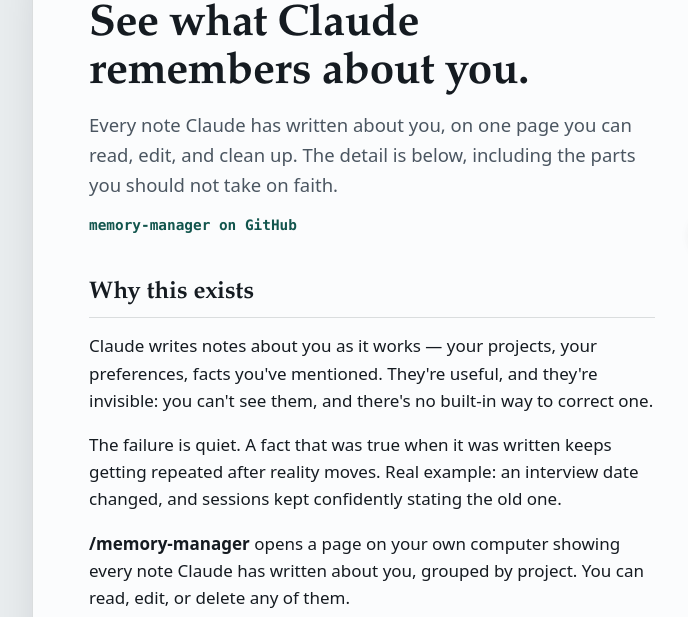
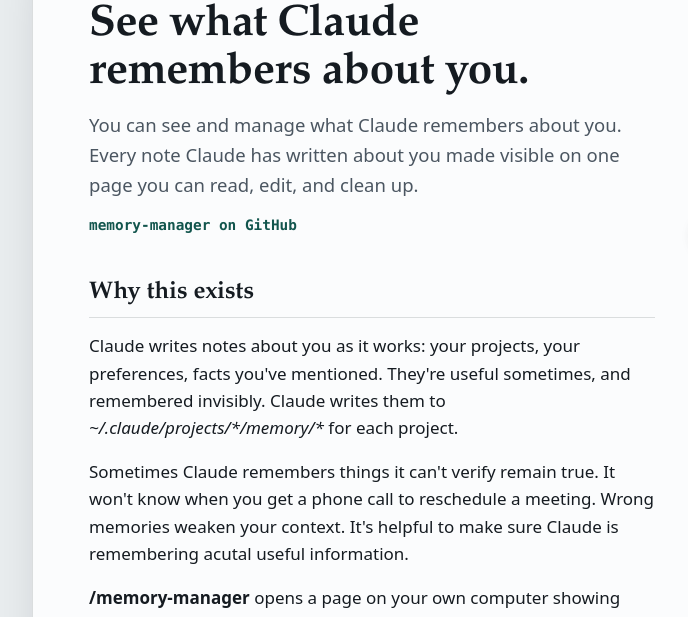
Before and after one commit to chzylee/skill-library, a plain HTML site: page memory-manager/faq.html in a window 1280 px wide. Shown: the part 168-785 px from the top of the page, 268-956 px from the left. Drawn offline with Linux system fonts and the light colour scheme.

Commit message:
fix wording

```diff
--- a/memory-manager/faq.html
+++ b/memory-manager/faq.html
@@ -103,9 +103,9 @@
       <p class="eyebrow"><span class="dot"></span><a href="https://github.com/chzylee/skill-library">skill-library</a> · <a href="https://github.com/chzylee/skill-library/tree/main/memory-manager">memory-manager</a><span class="muted"> · updated 2026-08-05</span></p>
       <h1>See what Claude remembers about you.</h1>
       <p class="tagline">
-        Every note Claude has written about you, on one page you can read, edit,
-        and clean up. The detail is below, including the parts you should not
-        take on faith.
+        You can see and manage what Claude remembers about you.
+        Every note Claude has written about you made visible on one page you
+        can read, edit, and clean up.
       </p>
       <p class="topnav"><a href="https://github.com/chzylee/skill-library/tree/main/memory-manager">memory-manager on GitHub</a></p>
     </header>
@@ -113,14 +113,14 @@
     <main id="section-faq">
       <h2>Why this exists</h2>
       <p>
-        Claude writes notes about you as it works — your projects, your preferences,
-        facts you've mentioned. They're useful, and they're invisible: you can't see
-        them, and there's no built-in way to correct one.
+        Claude writes notes about you as it works: your projects, your preferences,
+        facts you've mentioned. They're useful sometimes, and remembered invisibly.
+        Claude writes them to <em>~/.claude/projects/*/memory/*</em> for each project.
       </p>
       <p>
-        The failure is quiet. A fact that was true when it was written keeps getting
-        repeated after reality moves. Real example: an interview date changed, and
-        sessions kept confidently stating the old one.
+        Sometimes Claude remembers things it can't verify remain true. It won't know when
+        you get a phone call to reschedule a meeting. Wrong memories weaken your context.
+        It's helpful to make sure Claude is remembering acutal useful information.
       </p>
       <p>
         <strong>/memory-manager</strong> opens a page on your own computer showing every
```
